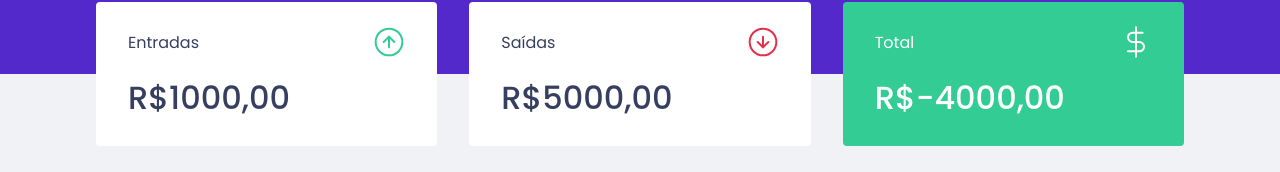
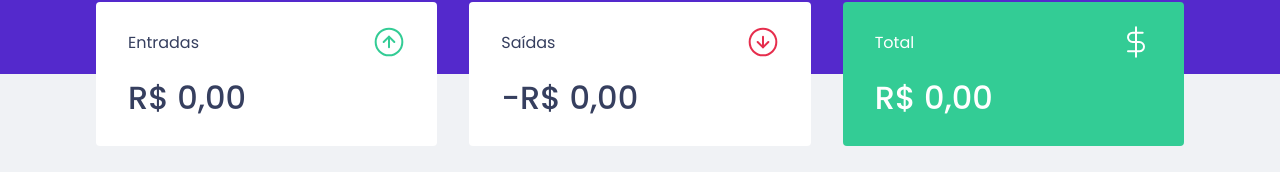
Before and after one commit to Lissone/expansive-finances, a React (Create React App) app: page / in a window 1280 px wide. Shown: the part 134-306 px from the top of the page. Built offline with nearby package versions, Linux system fonts and the light colour scheme; no server answers; what miragejs would draw is missing.

Commit message:
useTransactions and summary OK

```diff
--- a/src/App.tsx
+++ b/src/App.tsx
@@ -1,11 +1,10 @@
 import { useState } from 'react'
-
 import Modal from 'react-modal'
 
-import { TransactionsProvider } from './contexts/TransactionsContext'
 import { Header } from './components/Header'
 import { Dashboard } from './components/Dashboard'
 import { NewTransactionModal } from './components/NewTransactionModal'
+import { TransactionsProvider } from './hooks/useTransactions'
 
 import { GlobalStyle } from './styles/global'
 
--- a/src/components/Dashboard/index.tsx
+++ b/src/components/Dashboard/index.tsx
@@ -1,5 +1,6 @@
 import { Summary } from '../Summary'
 import { TrasactionsTable } from '../TransactionsTable'
+
 import { Container } from './styles'
 
 export function Dashboard() {
--- a/src/components/NewTransactionModal/index.tsx
+++ b/src/components/NewTransactionModal/index.tsx
@@ -1,12 +1,12 @@
-import { FormEvent, useState, useContext } from 'react'
+import { FormEvent, useState } from 'react'
 import Modal from 'react-modal'
 
 import closeImg from '../../assets/close.svg'
 import incomeImg from '../../assets/income.svg'
 import outcomeImg from '../../assets/outcome.svg'
+import { useTransactions } from '../../hooks/useTransactions'
 
 import { Container, RadioBox, TransactionTypeContainer } from './styles'
-import { TransactionsContext } from '../../contexts/TransactionsContext'
 
 interface NewTransactionModalProps {
   isOpen: boolean
@@ -14,7 +14,7 @@ interface NewTransactionModalProps {
 }
 
 export function NewTransactionModal({ isOpen, onRequestClose }: NewTransactionModalProps) {
-  const { createTransaction } = useContext(TransactionsContext)
+  const { createTransaction } = useTransactions()
 
   const [title, setTitle] = useState('')
   const [amount, setAmount] = useState(0)
--- a/src/components/Summary/index.tsx
+++ b/src/components/Summary/index.tsx
@@ -1,15 +1,28 @@
-import { useContext } from 'react'
-
 import incomeImg from '../../assets/income.svg'
 import outcomeImg from '../../assets/outcome.svg'
 import totalImg from '../../assets/total.svg'
-
-import { TransactionsContext } from '../../contexts/TransactionsContext'
+import { useTransactions } from '../../hooks/useTransactions'
 
 import { Container } from './styles'
 
 export function Summary() {
-  const { transactions } = useContext(TransactionsContext)
+  const { transactions } = useTransactions()
+
+  const summary = transactions.reduce((acc, transaction) => {
+    if(transaction.type === 'deposit') {
+      acc.deposits += transaction.amount
+      acc.total += transaction.amount
+    } else {
+      acc.withdraws += transaction.amount
+      acc.total -= transaction.amount
+    }
+
+    return acc
+  }, {
+    deposits: 0,
+    withdraws: 0,
+    total: 0
+  })
 
   return (
     <Container>
@@ -18,21 +31,37 @@ export function Summary() {
           <p>Entradas</p>
           <img src={incomeImg} alt="Entradas" />
         </header>
-        <strong>R$1000,00</strong>
+        <strong>
+          {new Intl.NumberFormat('pt-BR', {
+            style: 'currency',
+            currency: 'BRL',
+          }).format(summary.deposits)}
+        </strong>
       </div>
       <div>
         <header>
           <p>Saídas</p>
           <img src={outcomeImg} alt="Saídas" />
         </header>
-        <strong>R$5000,00</strong>
+        <strong>
+          -
+          {new Intl.NumberFormat('pt-BR', {
+            style: 'currency',
+            currency: 'BRL',
+          }).format(summary.withdraws)}
+        </strong>
       </div>
       <div className="highlight-background">
         <header>
           <p>Total</p>
           <img src={totalImg} alt="Total" />
         </header>
-        <strong>R$-4000,00</strong>
+        <strong>
+          {new Intl.NumberFormat('pt-BR', {
+            style: 'currency',
+            currency: 'BRL',
+          }).format(summary.total)}
+        </strong>
       </div>
     </Container>
   )
--- a/src/components/TransactionsTable/index.tsx
+++ b/src/components/TransactionsTable/index.tsx
@@ -1,10 +1,9 @@
-import { useContext } from 'react'
+import { useTransactions } from '../../hooks/useTransactions'
 
-import { TransactionsContext } from '../../contexts/TransactionsContext'
 import { Container } from './styles'
 
 export function TrasactionsTable() {
-  const { transactions  } = useContext(TransactionsContext)
+  const { transactions  } = useTransactions()
 
   return (
     <Container>
--- a/src/contexts/TransactionsContext.tsx
+++ b/src/hooks/useTransactions.tsx
@@ -1,4 +1,4 @@
-import { createContext, ReactNode, useEffect, useState } from 'react'
+import { createContext, ReactNode, useContext, useEffect, useState } from 'react'
 import { api } from '../services/api'
 
 interface Transaction {
@@ -21,7 +21,7 @@ interface TransactionsContextData {
   createTransaction: (transaction: TransactionInput) => Promise<void>
 }
 
-export const TransactionsContext = createContext<TransactionsContextData>(
+const TransactionsContext = createContext<TransactionsContextData>(
   {} as TransactionsContextData
 )
 
@@ -57,3 +57,9 @@ export function TransactionsProvider({children}: TransactionsProviderProps) {
     </TransactionsContext.Provider>
   )
 }
+
+export function useTransactions() {
+  const context = useContext(TransactionsContext)
+
+  return context
+}
```
